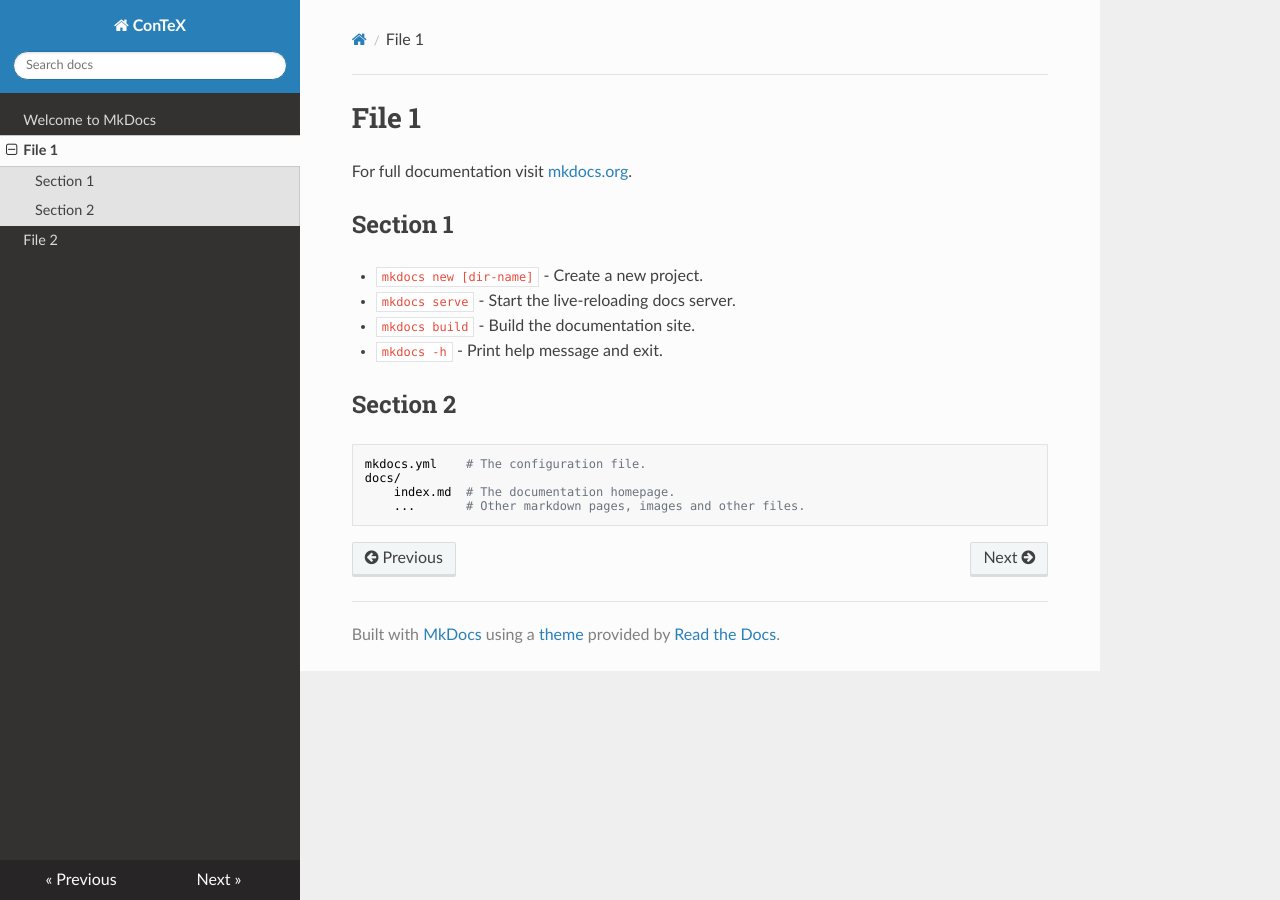
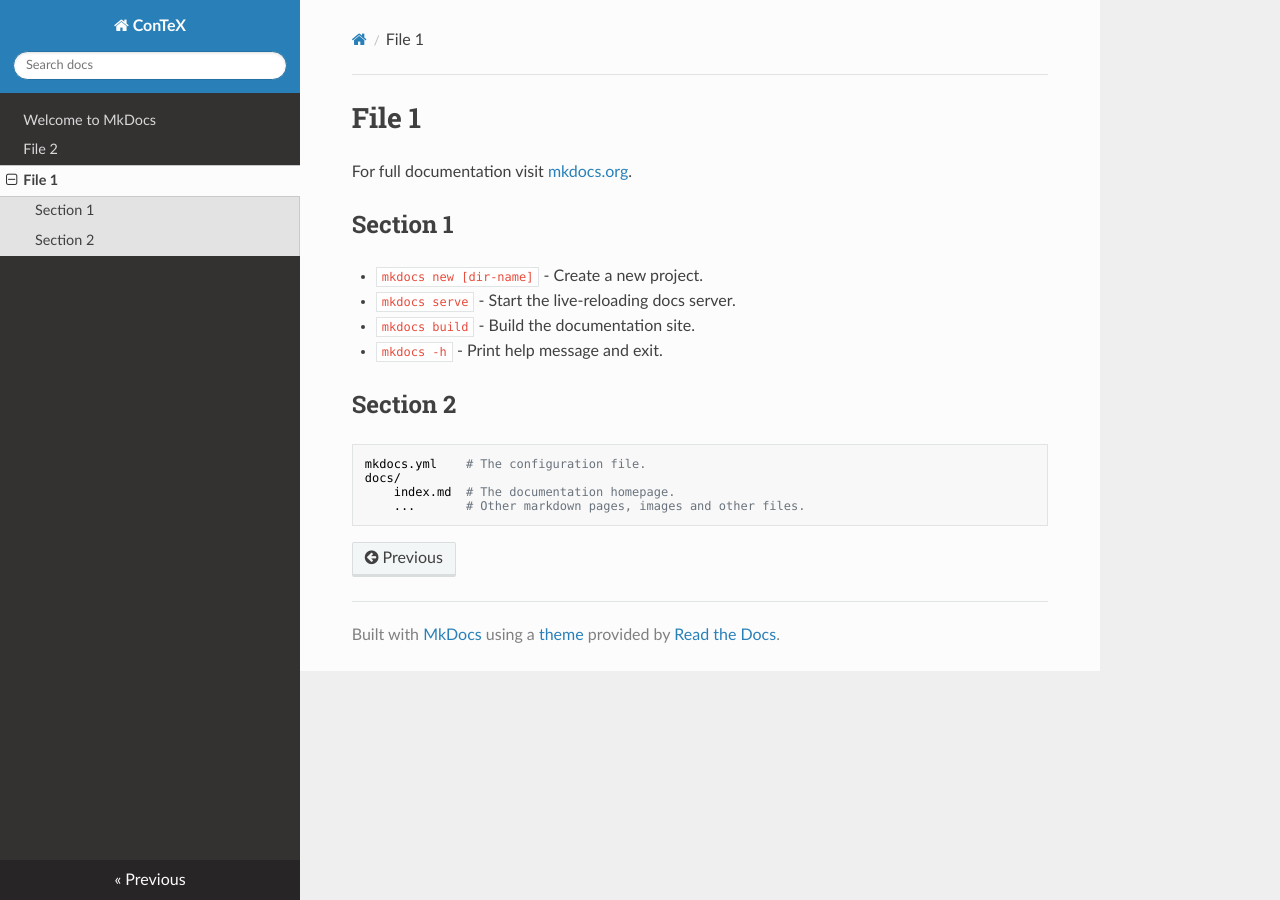
Before and after one commit to champignoom/contex-docs, an MkDocs documentation site: the page built from docs/file1.md, in a window 1280 px wide. Built offline with MkDocs 1.6.1, drawn with Linux system fonts in a browser that asks for light colours; nearby versions of some CDN libraries; part of the change alters nothing that is shown.

Commit message:
try specify docs order

```diff
--- a/mkdocs.yml
+++ b/mkdocs.yml
@@ -1,2 +1,6 @@
 site_name: ConTeX
 theme: readthedocs
+nav:
+        - index.md
+        - file2.md
+        - file1.md
```
